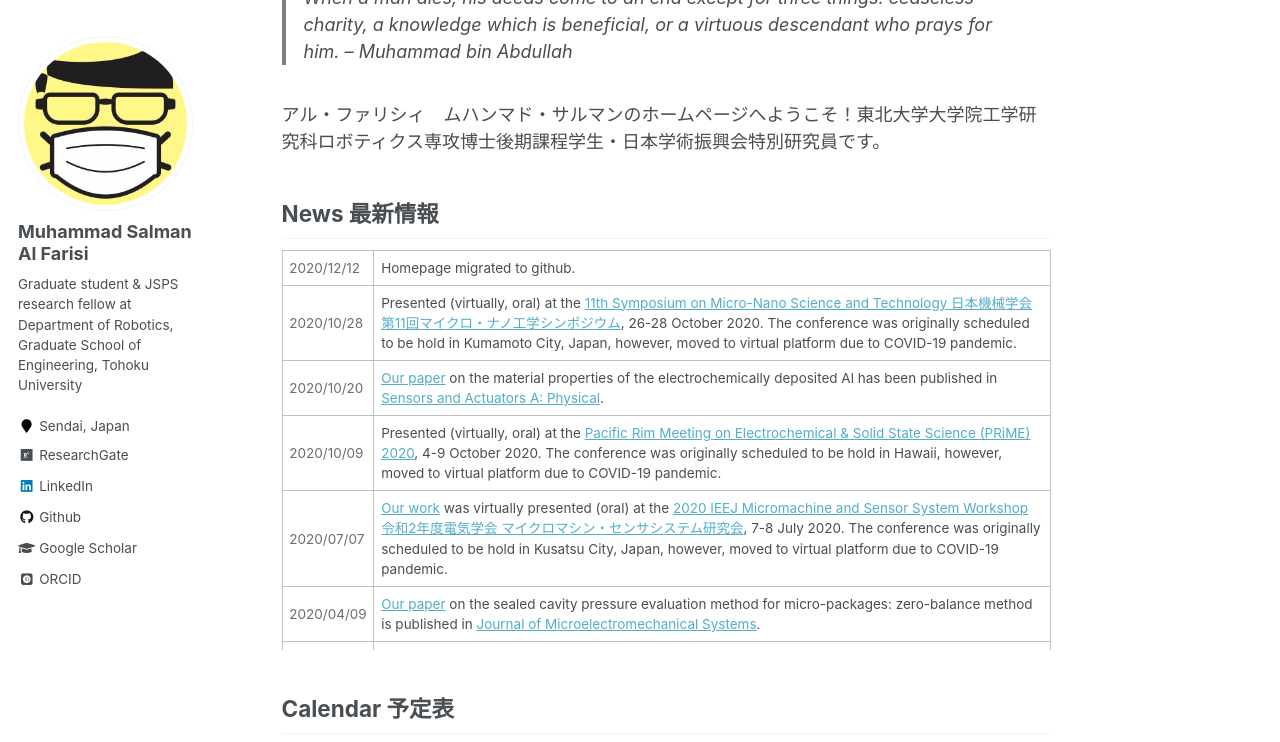
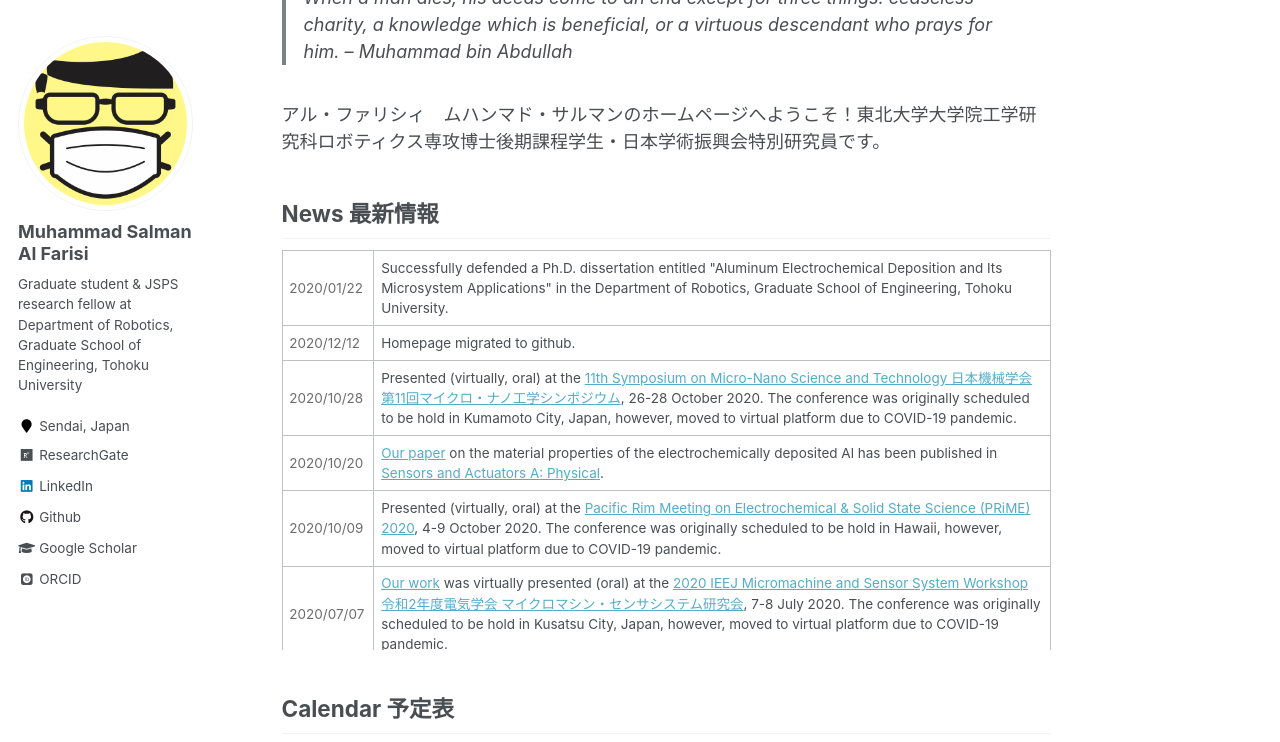
Before and after one commit to msalfarisi/msalfarisi.github.io, a Jekyll site: the page built from _pages/home.md, in a window 1280 px wide and 900 px high, scrolled down 389 px, cut to the strip 0-742 px from the top of the window. Built offline with Jekyll 4.4.1, drawn with Linux system fonts in a browser that asks for light colours; some web fonts are replaced.

Commit message:
Update home.md

```diff
--- a/_pages/home.md
+++ b/_pages/home.md
@@ -22,6 +22,10 @@ Welcome to the homepage of Muhammad Salman Al Farisi, a graduate student & JSPS
 
 <div style="overflow-y: scroll; height:400px;">
  <table style="width:100%">
+  <tr>
+    <td style="color:#6d6d6d;">2020/01/22</td>
+    <td>Successfully defended a Ph.D. dissertation entitled "Aluminum Electrochemical Deposition and Its Microsystem Applications" in the Department of Robotics, Graduate School of Engineering, Tohoku University.</td>
+  </tr>
   <tr>
     <td style="color:#6d6d6d;">2020/12/12</td>
     <td>Homepage migrated to github.</td>
```
